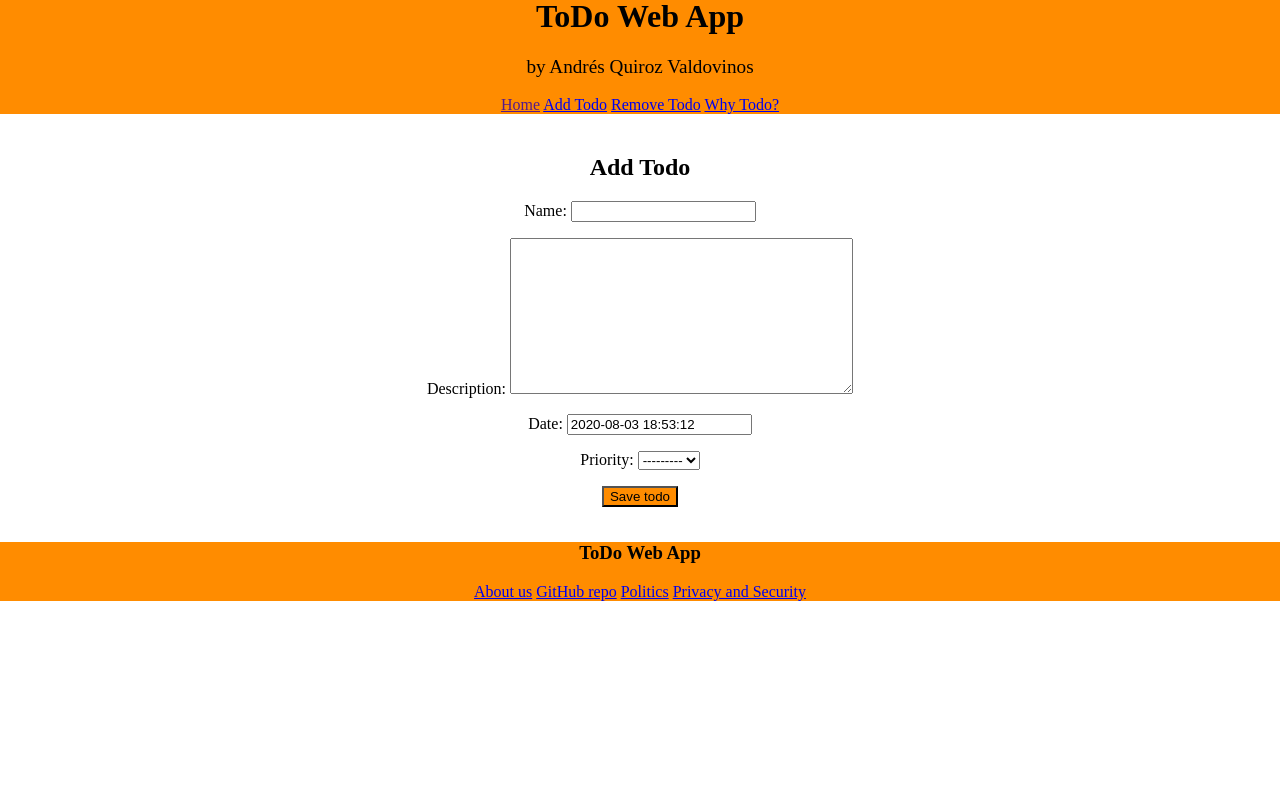
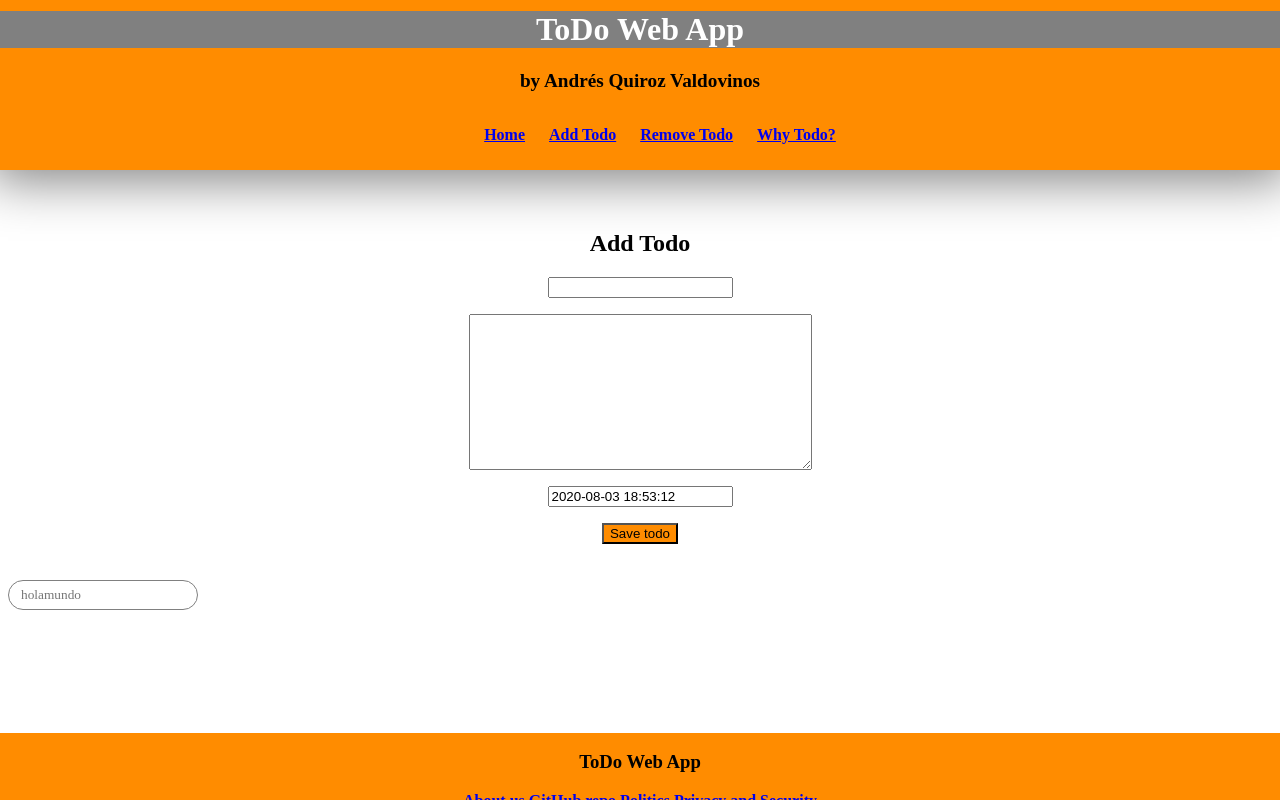
Before and after one commit to AndresQuiVal/ToDoWebApp, a Django app: page /add_todo/ in a window 1280 px wide. Run offline with Django 3.2, Linux system fonts and the light colour scheme; data that the repository does not hold is empty.

Commit message:
Css nav bar and input styles

```diff
--- a/ToDoWeb/templates/base.html
+++ b/ToDoWeb/templates/base.html
@@ -4,27 +4,39 @@
     </head>
     <body>
         <header>
-            <div style="background-color: darkorange; margin-top: -10; margin-left: -10; margin-right: -10;">
+            <div style="font-family: Poppins Regular; font-weight: bold; background-color: darkorange; margin: -10 -10 0 -10; padding-bottom: 10px; box-shadow: 0px 10px 50px grey; position: fixed; top: 0px; right: 0px; left: 0px;">
                 <div align="center">
-                    <h1>ToDo Web App</h1>
+                    <div style="background-color: gray; box-shadow: 10px 20px 10x black; border-radius: 10px;">
+                        <h1 style="color: white;">ToDo Web App</h1>
+                    </div>
+
                     <span><big>by Andr&eacute;s Quiroz Valdovinos</big></span>
                 </div>
                 <br>
                 <nav>
-                    <div align="center">
-                        <a href="">Home</a>
+                    <div align="center" style="margin-bottom: 10px;">
+                        <ul>
+                            <li style="margin: 10px; display: inline;"><a href="/">Home</a></li>
+                            <li style="margin: 10px; display: inline;"><a href="add_todo/">Add Todo</a></li>
+                            <li style="margin: 10px; display: inline;"><a href="remove_todo/">Remove Todo</a></li>
+                            <li style="margin: 10px; display: inline;"><a href="about_todo/">Why Todo?</a></li>
+                        </ul>
+                        <!-- <a href="/">Home</a>
                         <a href="add_todo/">Add Todo</a>
                         <a href="remove_todo/">Remove Todo</a>
-                        <a href="about_todo/">Why Todo?</a>
+                        <a href="about_todo/">Why Todo?</a> -->
                     </div>
                 </nav>
             </div>
         </header>
         <main>
-            {% block content %}{% endblock %}
+            <div style="margin-top: 200px;">
+                {% block content %}{% endblock %}
+                <input type="text" placeholder="holamundo" style="border-radius: 30px; border: 1px solid gray; padding: .375rem .75rem; outline: none; font-family: Poppins Regular;">
+            </div>
         </main>
         <footer>
-            <div style="background-color: darkorange; margin: -10;">
+            <div style="background-color: darkorange; margin: -10; margin-top: 10px; font-family: Poppins Regular; font-weight: bold; position: absolute; bottom: 0px; right: 0px; left: 0px;">
                 <div align="center">
                     <h3>ToDo Web App</h3>
                     <a href="#">About us</a>
@@ -34,6 +46,5 @@
                 </div>
             </div>
         </footer>
-
     </body>
 </html>
--- a/todoapp/templates/todoapp/add_todo.html
+++ b/todoapp/templates/todoapp/add_todo.html
@@ -7,7 +7,12 @@
     <div style="padding: 10; margin: 10;" align="center">
         <h2>Add Todo</h3>
         <form action="" method="POST"> {% csrf_token %}
-            {{ todo_form.as_p }}
+            <!-- <div style="border-radius: 30px; border: 1px solid gray; padding: .375rem .75rem; outline: none; font-family: Poppins Regular;">  -->
+                <p>{{ todo_form.name }}</p>
+                <p>{{ todo_form.description }}</p>
+                <p>{{ todo_form.date }}</p>
+            <!-- </div> -->
+            <!-- {{ todo_form.as_p }} -->
             <input type="submit" value="Save todo" style="background-color: darkorange;">
         </form>
     </div>
--- a/todoapp/templates/todoapp/index.html
+++ b/todoapp/templates/todoapp/index.html
@@ -5,10 +5,10 @@
 {% block content %}
 
     {% if todo_items %}
-        <h2>Your todo items</h2>
+        <h2>ToDo items</h2>
         <h4>Make sure to complete all of them</h4>
         <hr>
-        <ol type="A" style="background-color:cyan;">
+        <ol type="A" style="background-color:cyan; ">
             {% for todo in todo_items %}
                 <li>{{ todo }}</li>
             {% endfor %}
@@ -17,5 +17,4 @@
         <h3>No items are in your todo list</h3>
         <p>add more items to experience the todo power</p>
     {% endif %}
-
 {% endblock %}
--- a/todoapp/views.py
+++ b/todoapp/views.py
@@ -4,7 +4,7 @@ from .forms import ToDoForm
 from .models import ToDo
 
 def index_view(request):
-    todos = ToDo.objects.all()
+    todos = ToDo.objects.all() # todo's
     return render(request, 'todoapp/index.html', {'todo_items' : todos})
 
 def add_todo_view(request):
```
